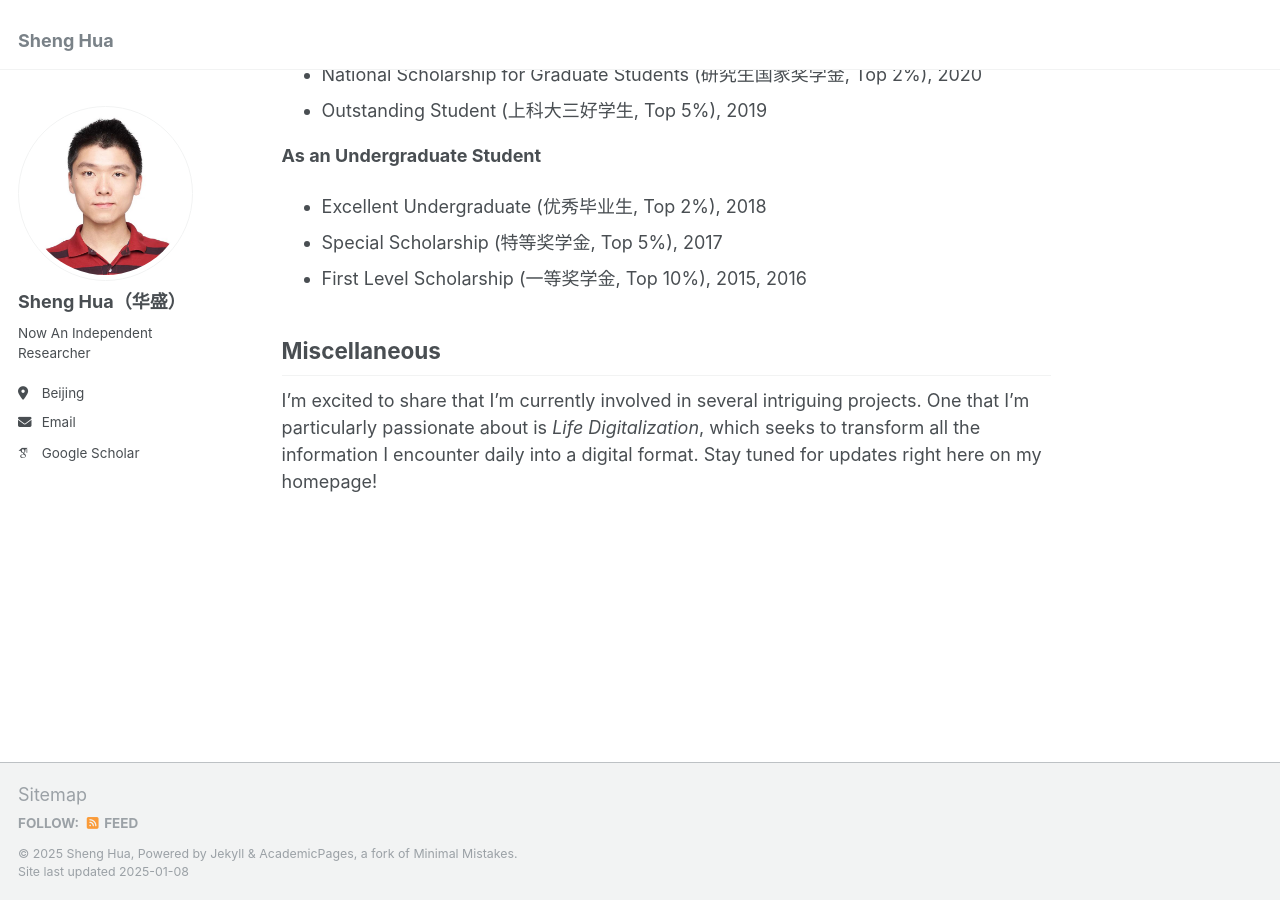
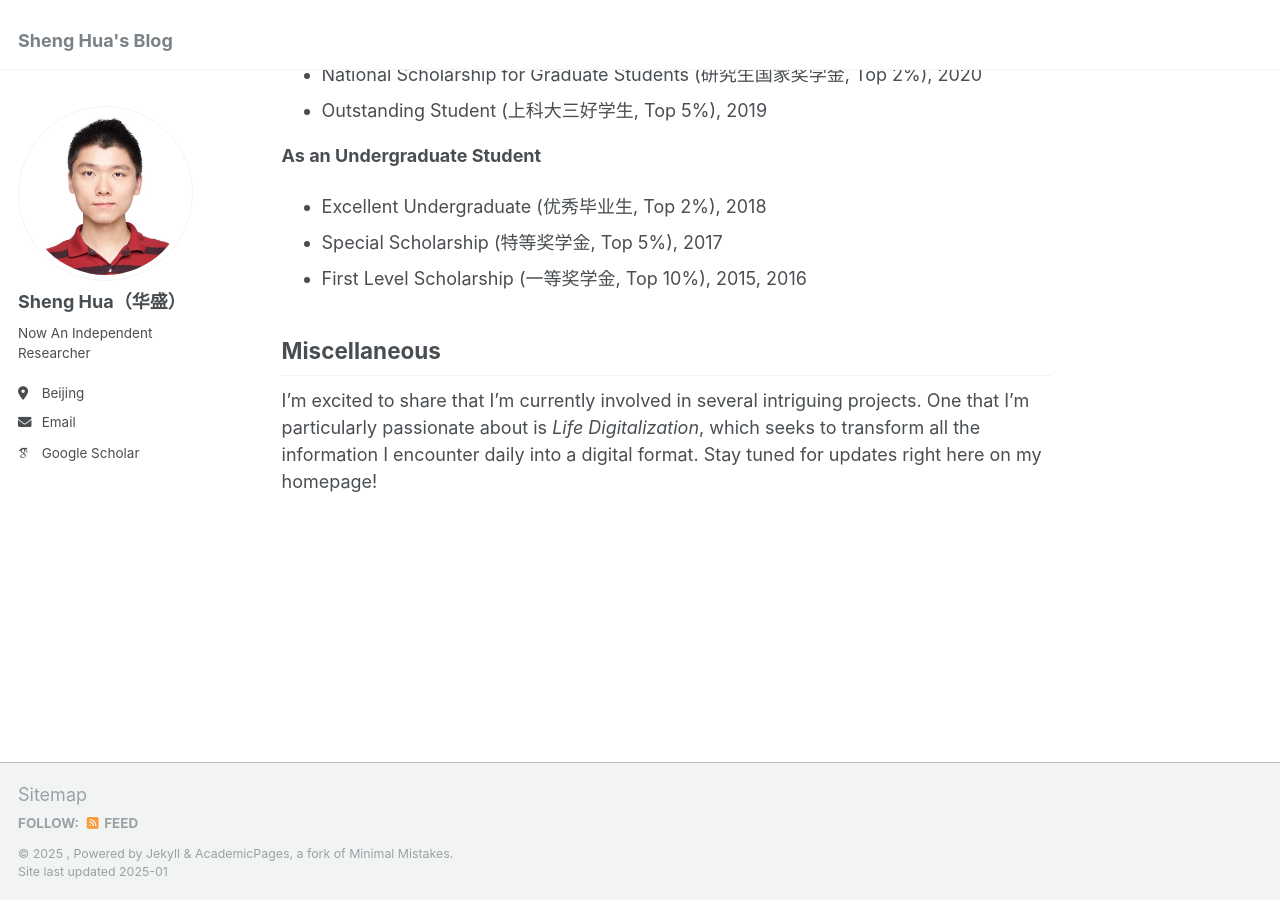
Before and after one commit to DreamerHua/dreamerhua.github.io, a Jekyll site: the page built from _pages/about.md, in a window 1280 px wide and 900 px high, scrolled down 1532 px. Built offline with Jekyll 4.4.1, drawn with Linux system fonts in a browser that asks for light colours; some web fonts are replaced.

Commit message:
优化网站角标

```diff
--- a/_config.yml
+++ b/_config.yml
@@ -8,7 +8,7 @@
 
 # Basic Site Settings
 locale                   : "en-US"
-title                    : "Sheng Hua"
+title                    : "Sheng Hua's Blog" # 网站标题
 title_separator          : "-"
 name                     : &name "Sheng Hua"
 description              : &description "personal description"
--- a/_includes/footer.html
+++ b/_includes/footer.html
@@ -20,6 +20,6 @@
 {% endif %}
 
 <div class="page__footer-copyright">
-  &copy; {{ site.time | date: '%Y' }} {{ site.name | default: site.title }}, {{ site.data.ui-text[site.locale].powered_by | default: "Powered by" }} <a href="http://jekyllrb.com" rel="nofollow">Jekyll</a> &amp; <a href="https://github.com/academicpages/academicpages.github.io">AcademicPages</a>, a fork of <a href="https://mademistakes.com/work/minimal-mistakes-jekyll-theme/" rel="nofollow">Minimal Mistakes</a>.<br />
-  Site last updated {{ "now" | date: '%Y-%m-%d' %}}
+  &copy; {{ site.time | date: '%Y' }} {{ default: site.title }}, {{ site.data.ui-text[site.locale].powered_by | default: "Powered by" }} <a href="http://jekyllrb.com" rel="nofollow">Jekyll</a> &amp; <a href="https://github.com/academicpages/academicpages.github.io">AcademicPages</a>, a fork of <a href="https://mademistakes.com/work/minimal-mistakes-jekyll-theme/" rel="nofollow">Minimal Mistakes</a>.<br />
+  Site last updated {{ "now" | date: '%Y-%m' %}}
 </div>
```
